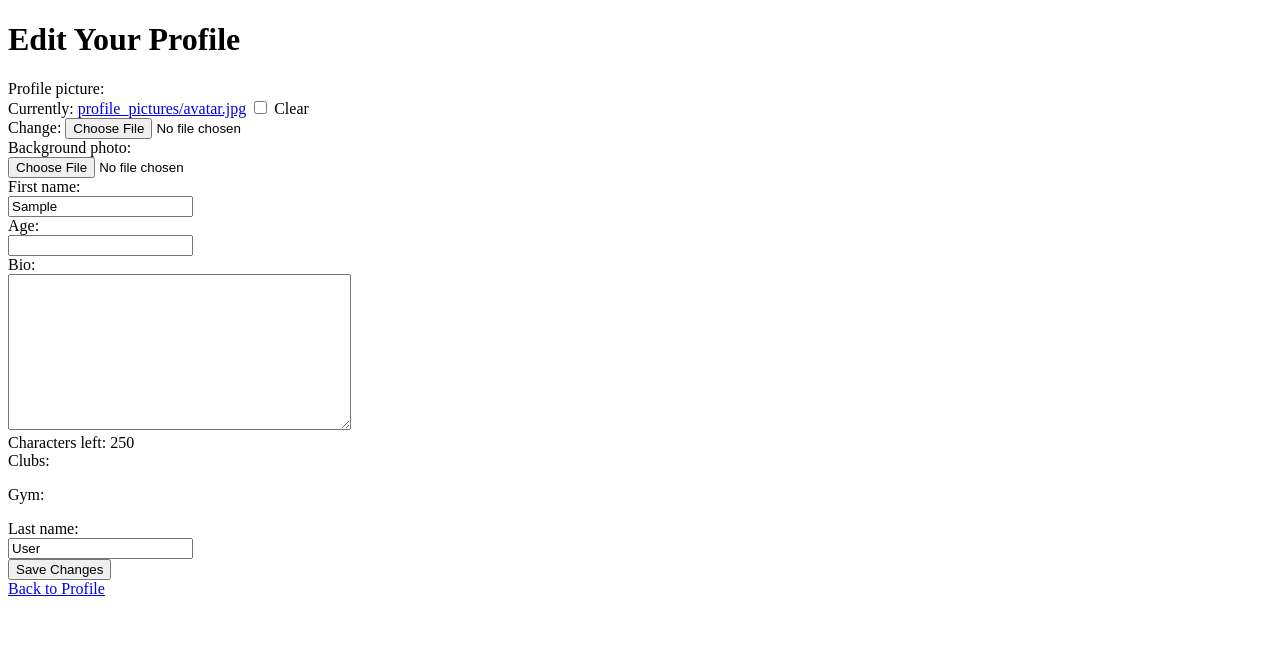
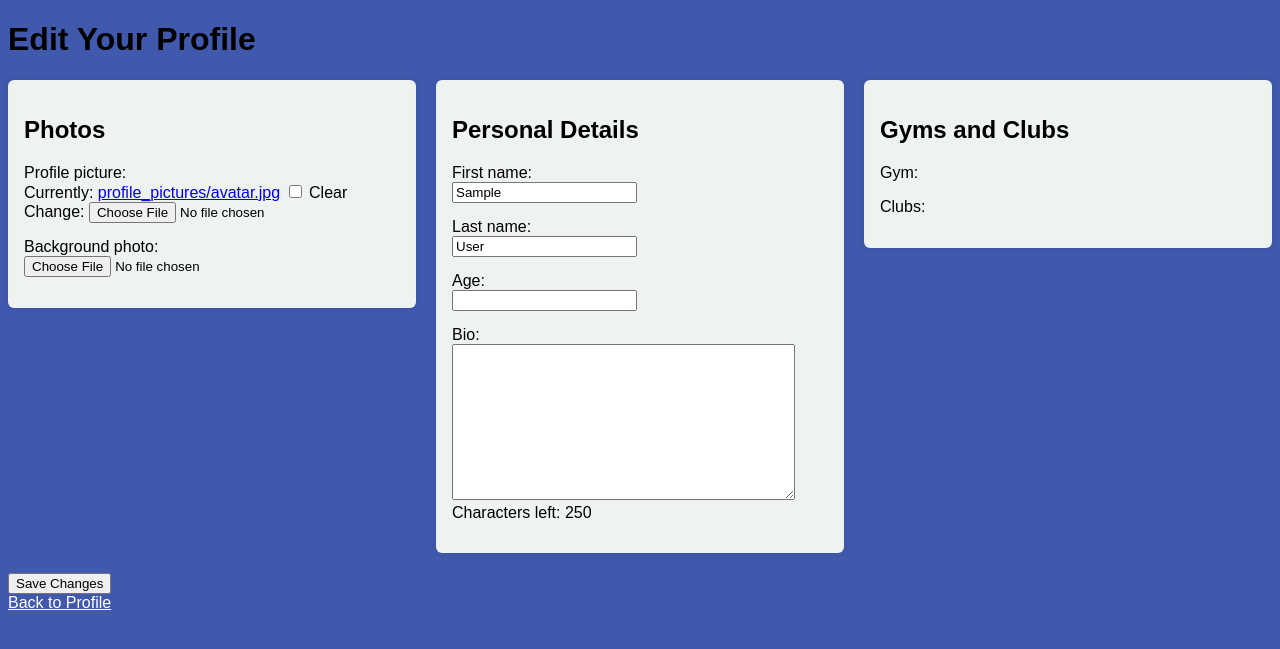
Before and after one commit to hannastj/sportify, a Django app: page /users/edit/ in a window 1280 px wide. Shown: the top 649 px of the page. Run offline with Django 3.2, Linux system fonts and the light colour scheme; the visitor is signed in with stand-in values (Sample User, id 1).

Commit message:
Edit profile without bootstrap

```diff
--- /dev/null
+++ b/static/css/editprofile.css
@@ -0,0 +1,48 @@
+.edit_profile {
+    display: flex;
+    gap: 20px;  /* Adjusts the spacing between columns */
+    align-items: flex-start; /* Aligns columns at the top */
+}
+
+body {
+    font-family: Arial, sans-serif;
+    background: #4059AD;
+    color: #000000;
+}
+
+
+/* Three columns of equal width */
+.left-col {
+    flex: 1;
+    background: #EEF2F1;
+    padding: 1rem;
+    border-radius: 6px;
+    box-shadow: 0 0 5px rgba(0,0,0,0.1);
+}
+
+
+.center-col{
+    flex: 1;
+    background: #EEF2F1;
+    padding: 1rem;
+    border-radius: 6px;
+    box-shadow: 0 0 5px rgba(0,0,0,0.1);
+}
+
+.right-col {
+    flex: 1;
+    background: #EEF2F1;
+    padding: 1rem;
+    border-radius: 6px;
+    box-shadow: 0 0 5px rgba(0,0,0,0.1);
+}
+
+/* Basic styling for each form field */
+.form-field {
+    margin-bottom: 15px;
+}
+
+/* Styling for the submit button */
+button {
+    margin-top: 20px;
+}
--- /dev/null
+++ b/static/js/editprofile.js
@@ -0,0 +1,25 @@
+// editprofile.js
+
+document.addEventListener('DOMContentLoaded', () => {
+    // Toggle functionality for the "See more" link in the clubs list
+    window.toggleItems = function(link, hiddenClass) {
+      // Find the parent <ul> element that contains the clubs
+      const ul = link.closest('ul');
+      if (!ul) return;
+
+      // Select all items with the given hiddenClass
+      const hiddenItems = ul.querySelectorAll('.' + hiddenClass);
+      if (!hiddenItems.length) return;
+
+      // Check if items are currently hidden
+      const currentlyHidden = hiddenItems[0].style.display === 'none';
+
+      // Toggle visibility: change to list-item when showing, or hide when collapsing
+      hiddenItems.forEach(item => {
+        item.style.display = currentlyHidden ? 'list-item' : 'none';
+      });
+
+      // Update the link text accordingly
+      link.textContent = currentlyHidden ? 'See less' : 'See more';
+    }
+  });
--- a/templates/users_app/edit_profile.html
+++ b/templates/users_app/edit_profile.html
@@ -3,6 +3,7 @@
 <html>
 <head>
     <title>Edit Profile</title>
+    <link rel="stylesheet" href="{% static 'css/editprofile.css' %}">
 </head>
 <body>
     <h1>Edit Your Profile</h1>
@@ -10,6 +11,10 @@
     <form method="POST" enctype="multipart/form-data">
         {% csrf_token %}
 
+        <div class="edit_profile">
+            <!-- Left Column -->
+            <div class="left-col">
+                <h2>Photos</h2>
                 <div class="form-field">
                     {{ form.profile_picture.label_tag }}<br>
                     {{ form.profile_picture }}
@@ -17,7 +22,6 @@
                         <div style="color: red;">{{ error }}</div>
                     {% endfor %}
                 </div>
-
                 <div class="form-field">
                     {{ form.background_photo.label_tag }}<br>
                     {{ form.background_photo }}
@@ -25,8 +29,11 @@
                         <div style="color: red;">{{ error }}</div>
                     {% endfor %}
                 </div>
+            </div>
 
-        <!-- Render the remaining fields (customize as needed) -->
+            <!-- Center Column -->
+            <div class="center-col">
+                <h2>Personal Details</h2>
                 <div class="form-field">
                     {{ form.first_name.label_tag }}<br>
                     {{ form.first_name }}
@@ -34,10 +41,16 @@
                         <div style="color: red;">{{ error }}</div>
                     {% endfor %}
                 </div>
-        <!-- Add additional fields similarly... -->
+                <div class="form-field">
+                    {{ form.last_name.label_tag }}<br>
+                    {{ form.last_name }}
+                    {% for error in form.last_name.errors %}
+                        <div style="color: red;">{{ error }}</div>
+                    {% endfor %}
+                </div>
 
                 {% for field in form %}
-            {% if field.name not in "profile_picture background_photo first_name" %}
+                    {% if field.name not in "profile_picture background_photo first_name last_name clubs gym" %}
                         <div class="form-field">
                             {{ field.label_tag }}<br>
                             {{ field }}
@@ -52,20 +65,58 @@
                         </div>
                     {% endif %}
                 {% endfor %}
+            </div>
+
+            <!-- Right Column -->
+            <div class="right-col">
+                <h2>Gyms and Clubs</h2>
+                <div class="form-field">
+                    {{ form.gym.label_tag }}<br>
+                    {{ form.gym }}
+                    {% for error in form.gym.errors %}
+                        <div style="color: red;">{{ error }}</div>
+                    {% endfor %}
+                </div>
+                <div class="form-field">
+                    {{ form.clubs.label_tag }}<br>
+                    <ul class="clubs-list">
+                        {% for club in form.clubs %}
+                            {% if forloop.counter <= 5 %}
+                                <li>{{ club }}</li>
+                            {% else %}
+                                <li class="hidden-club" style="display: none;">{{ club }}</li>
+                            {% endif %}
+                        {% endfor %}
+                        {% if form.clubs|length > 5 %}
+                        <li>
+                            <a href="#" class="toggle-clubs" onclick="toggleItems(this, 'hidden-club'); return false;">
+                                See more
+                            </a>
+                        </li>
+                        {% endif %}
+                    </ul>
+                    {% for error in form.clubs.errors %}
+                        <div style="color: red;">{{ error }}</div>
+                    {% endfor %}
+                </div>
+            </div>
+        </div>
 
         <button type="submit">Save Changes</button>
     </form>
 
-    <a href="{% url 'profile' %}">Back to Profile</a>
+    <a href="{% url 'profile' %}" style="color: rgb(255, 255, 255);">Back to Profile</a>
 
-    <!-- JavaScript for dynamic character count -->
+    <!-- Include external JS file -->
+    <script src="{% static 'js/editprofile.js' %}"></script>
+
+    <!-- Dynamic character count for bio -->
     <script>
       document.addEventListener('DOMContentLoaded', function() {
         const bioField = document.getElementById('bio');
         const charCountDisplay = document.getElementById('char-count');
         const maxChars = 250;
 
-        // Update initial count
         charCountDisplay.textContent = maxChars - (bioField.value ? bioField.value.length : 0);
 
         bioField.addEventListener('input', function() {
--- a/users_app/forms.py
+++ b/users_app/forms.py
@@ -57,4 +57,4 @@
 
     class Meta:
         model = CustomUser
-        fields = ('profile_picture', 'background_photo', 'age', 'bio', 'clubs', 'gym', 'first_name', 'last_name')
+        fields = ('profile_picture', 'background_photo', 'first_name', 'last_name', 'age', 'bio', 'clubs', 'gym')
```
Lines whose indentation alone changed are shown as unchanged.
